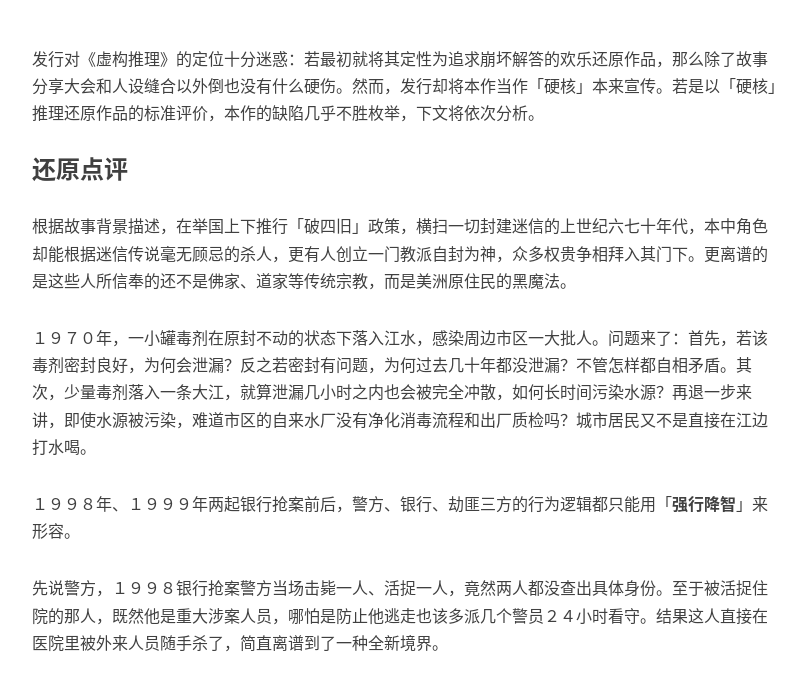
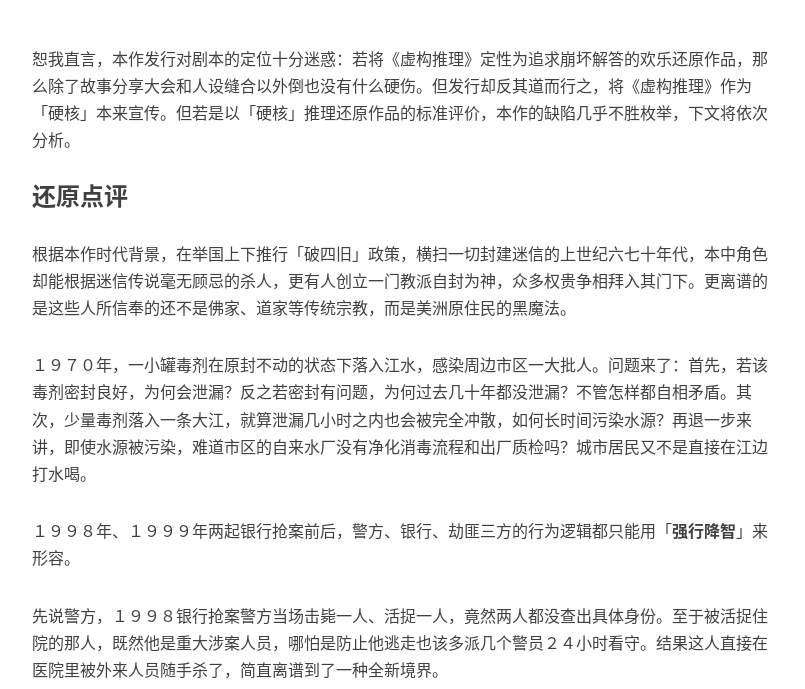
Before and after one commit to mysteryreview/mysteryreview.github.io, a Jekyll site: the page built from _posts/2021-04-30-虚构推理.md, in a window 1280 px wide and 900 px high, scrolled down 316 px, cut to the strip 211-900 px from the top of the window. Shown: the whole strip, without its empty margins (233-1038 px from the left). Built offline with Jekyll 4.4.1, drawn with Linux system fonts in a browser that asks for light colours; nearby versions of some CDN libraries; comment, search, counter and statistics services are not loaded.

Commit message:
Update 2021-04-30-虚构推理.md

```diff
--- a/_posts/2021-04-30-虚构推理.md
+++ b/_posts/2021-04-30-虚构推理.md
@@ -12,11 +12,11 @@ tags:
             - 人设缝合
 ---
 
-发行对《虚构推理》的定位十分迷惑：若最初就将其定性为追求崩坏解答的欢乐还原作品，那么除了故事分享大会和人设缝合以外倒也没有什么硬伤。然而，发行却将本作当作「硬核」本来宣传。若是以「硬核」推理还原作品的标准评价，本作的缺陷几乎不胜枚举，下文将依次分析。
+恕我直言，本作发行对剧本的定位十分迷惑：若将《虚构推理》定性为追求崩坏解答的欢乐还原作品，那么除了故事分享大会和人设缝合以外倒也没有什么硬伤。但发行却反其道而行之，将《虚构推理》作为「硬核」本来宣传。但若是以「硬核」推理还原作品的标准评价，本作的缺陷几乎不胜枚举，下文将依次分析。
 
 ### 还原点评
 
-根据故事背景描述，在举国上下推行「破四旧」政策，横扫一切封建迷信的上世纪六七十年代，本中角色却能根据迷信传说毫无顾忌的杀人，更有人创立一门教派自封为神，众多权贵争相拜入其门下。更离谱的是这些人所信奉的还不是佛家、道家等传统宗教，而是美洲原住民的黑魔法。
+根据本作时代背景，在举国上下推行「破四旧」政策，横扫一切封建迷信的上世纪六七十年代，本中角色却能根据迷信传说毫无顾忌的杀人，更有人创立一门教派自封为神，众多权贵争相拜入其门下。更离谱的是这些人所信奉的还不是佛家、道家等传统宗教，而是美洲原住民的黑魔法。
 
 １９７０年，一小罐毒剂在原封不动的状态下落入江水，感染周边市区一大批人。问题来了：首先，若该毒剂密封良好，为何会泄漏？反之若密封有问题，为何过去几十年都没泄漏？不管怎样都自相矛盾。其次，少量毒剂落入一条大江，就算泄漏几小时之内也会被完全冲散，如何长时间污染水源？再退一步来讲，即使水源被污染，难道市区的自来水厂没有净化消毒流程和出厂质检吗？城市居民又不是直接在江边打水喝。
 
```
